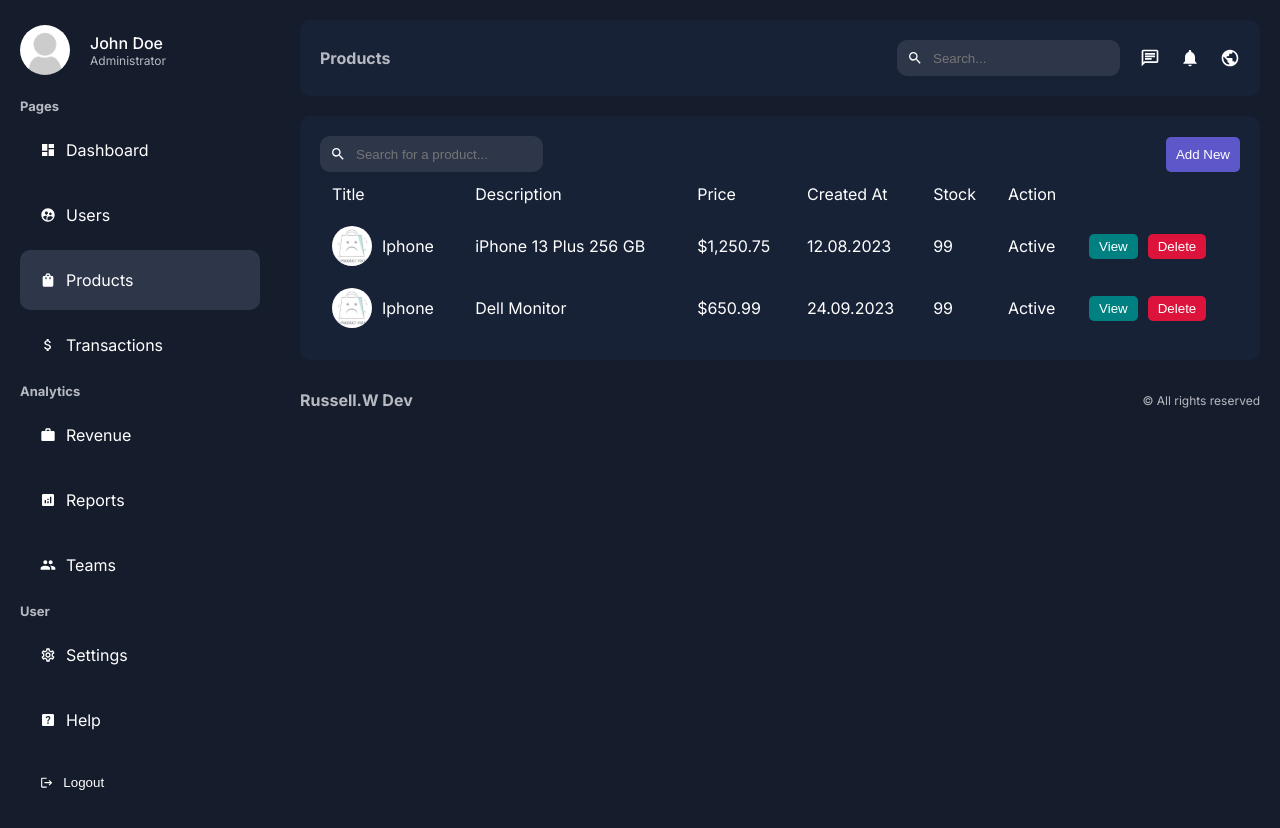
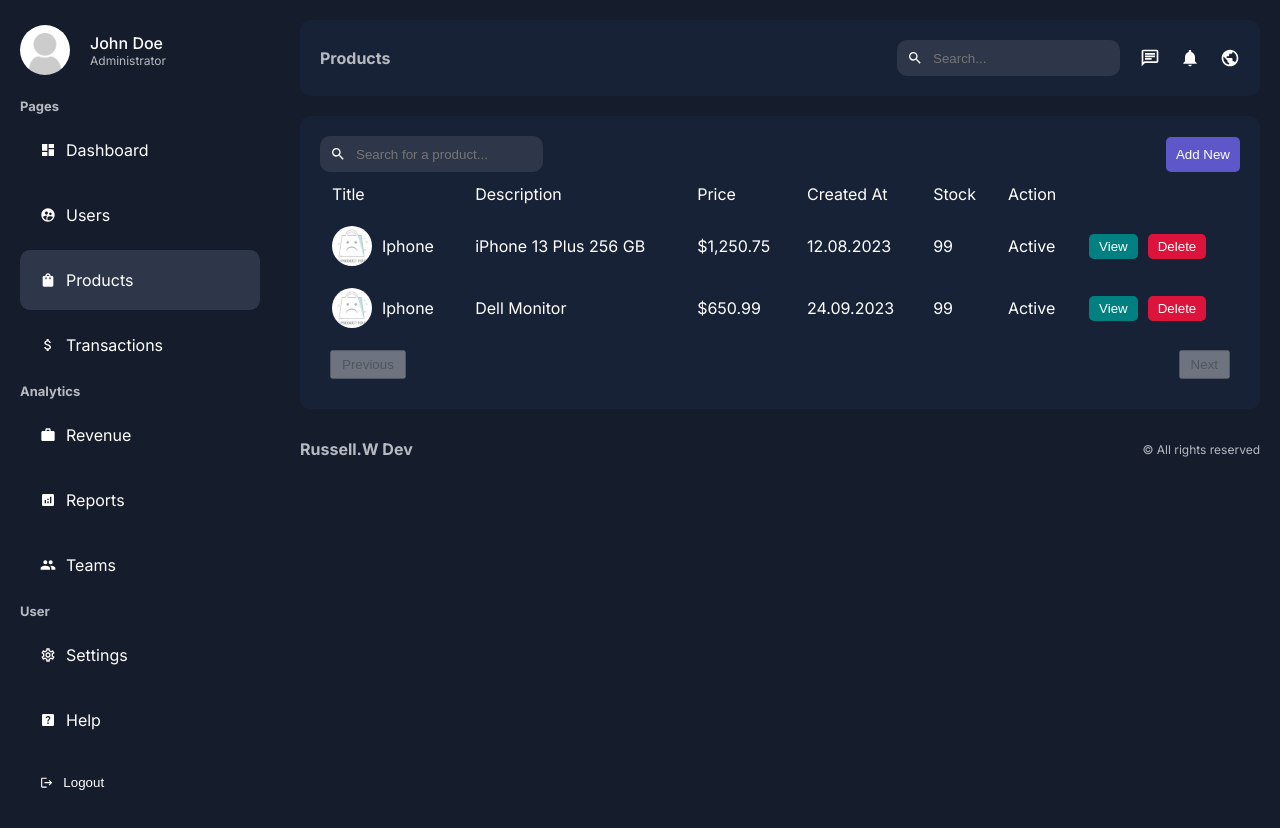
Before and after one commit to russellw999/nextadmin-14, a Next.js app: page /dashboard/products in a window 1280 px wide. Built offline with nearby package versions, Linux system fonts and the light colour scheme.

Commit message:
02:25 UserPage Prev Next buttons displayed

```diff
--- a/app/lib/data.js
+++ b/app/lib/data.js
@@ -4,9 +4,8 @@ import { connectToDB } from "./utils";
 export const fetchUsers = async (q, page) => {
   const regex = new RegExp(q, "i");
 
-
-  //const ITEM_PER_PAGE = 2;
-  const ITEM_PER_PAGE = parseInt(process.env.ITEM_PER_PAGE);
+  //const ITEM_PER_PAGE = 2
+  const ITEM_PER_PAGE = parseInt(process.env.DISPLAY_ITEMS_PER_PAGE);
   //console.log(ITEM_PER_PAGE);
 
   try {
--- a/app/ui/dashboard/pagination/pagination.jsx
+++ b/app/ui/dashboard/pagination/pagination.jsx
@@ -5,34 +5,37 @@ import { usePathname, useRouter, useSearchParams } from 'next/navigation';
 const Pagination = ({count}) => {
   const searchParams = useSearchParams();
   const { replace } = useRouter();
-  const pathName = usePathname();
+  const pathname = usePathname();
 
   const page = searchParams.get('page') || 1;
 
   const params = new URLSearchParams(searchParams);
-  const ITEM_PER_PAGE = parseInt(process.env.ITEM_PER_PAGE);
+  const ITEM_PER_PAGE = parseInt(process.env.DISPLAY_ITEMS_PER_PAGE);
 
-  const hasPrev = ITEM_PER_PAGE * (parseInt(page) -1) > 0
-  const hasNext = ITEM_PER_PAGE * (parseInt(page) -1) + ITEM_PER_PAGE < count;
+  const hasPrev = ITEM_PER_PAGE * (parseInt(page) - 1) > 0;
+  const hasNext = ITEM_PER_PAGE * (parseInt(page) - 1) + ITEM_PER_PAGE < count;
+
 
   const handleChangePage = () => {
+    console.log('handleChangePage')
     type === "prev"
       ? params.set("page", parseInt(page) - 1)
       : params.set("page", parseInt(page) + 1);
      replace(`${pathname}?${params}`);
 
   }
-
+  return (
   <div className={styles.container}>
     <button className={styles.button}
             disabled={!hasPrev}
-            onClick={()=> handleChangePage('prev')}
+            onClick={() => handleChangePage("prev")}
     >Previous</button>
     <button className={styles.button}
             disabled={!hasNext}
-            onClick={()=> handleChangePage('next')}
+            onClick={() => handleChangePage("next")}
     >Next</button>
-  </div>;
+  </div>
+  );
 };
 
 export default Pagination;
--- a/app/ui/dashboard/pagination/pagination.module.css
+++ b/app/ui/dashboard/pagination/pagination.module.css
@@ -1,4 +1,4 @@
-.container{
+.container {
   padding: 10px;
   display: flex;
   justify-content: space-between;
@@ -7,10 +7,8 @@
 .button{
   padding: 5px 10px;
   cursor: pointer;
-    background-color: teal;
 }
 
 .button:disabled{
   cursor: not-allowed;
-    background-color: teal;
 }
```
Also changed, not shown: app/ui/dashboard/users/users.module.css (indentation only). Lines whose indentation alone changed are shown as unchanged.
